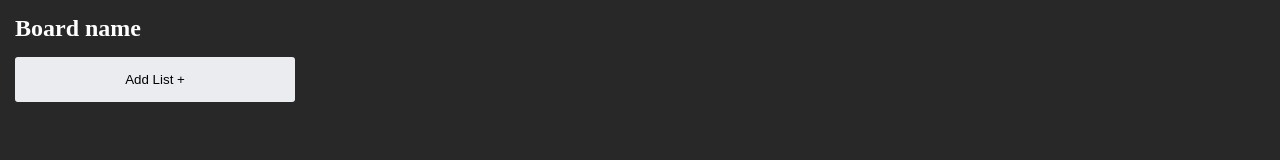
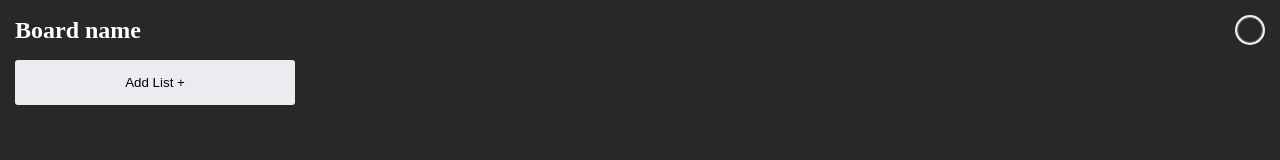
Before and after one commit to BlackBearFTW/DragAndDrop-TodoApp, a React (Create React App) app: page / in a window 1280 px wide. Shown: the top 160 px of the page. Built offline with nearby package versions, Linux system fonts and the light colour scheme.

Commit message:
added ghpages, changes manifest, added more styling and added colorpicker

```diff
--- a/public/index.html
+++ b/public/index.html
@@ -7,7 +7,7 @@
     <meta name="theme-color" content="#000000" />
     <meta
       name="description"
-      content="Web site created using create-react-app"
+      content="Simple Drag and Drop Todo App"
     />
     <link rel="apple-touch-icon" href="%PUBLIC_URL%/logo192.png" />
     <!--
@@ -24,7 +24,7 @@
       work correctly both with client-side routing and a non-root public URL.
       Learn how to configure a non-root public URL by running `npm run build`.
     -->
-    <title>React App</title>
+    <title>Drag and Drop Todo App</title>
   </head>
   <body>
     <noscript>You need to enable JavaScript to run this app.</noscript>
--- a/src/App.tsx
+++ b/src/App.tsx
@@ -17,6 +17,7 @@ import List from "./components/List";
 import Card from "./components/Card";
 import AddList from "./components/AddList";
 import {DragDropContext, DropResult} from "react-beautiful-dnd";
+import ObjectUtil from "./utils/ObjectUtil";
 
 /* Service variables */
 let boardService: BoardService;
@@ -24,7 +25,7 @@ let listService: ListService;
 let cardService: CardService;
 
 function App() {
-    const [boardState, setBoardState] = useState<IBoard>({name: "Board name"});
+    const [boardState, setBoardState] = useState<IBoard>({name: "Board name", bg_color: "#282828"});
     const [listsState, setListsState] = useState<IList[]>([]);
     const [cardsState, setCardsState] = useState<ICard[]>([]);
 
@@ -42,6 +43,9 @@ function App() {
         if (board) setBoardState(JSON.parse(board));
         if (lists) setListsState(JSON.parse(lists));
         if (cards) setCardsState(JSON.parse(cards));
+
+        // weird issue, can't use buttons when localStorage has no data. So fixed by reloading.
+        if (!board) window.location.reload();
     }, [])
 
     useEffect(() => {
@@ -51,12 +55,27 @@ function App() {
     }, [boardState, listsState, cardsState]);
 
     const onDragEnd = (result: DropResult) => {
+        const {draggableId, source, destination} = result;
 
+        if (!destination) return;
+        if (destination.index === source.index && destination.droppableId === source.droppableId) return;
+
+        setCardsState((state: any) => {
+            const newState = ObjectUtil.deepCopy(state);
+            let card = newState.find((item: ICard) => item.id === draggableId)!;
+
+            card.list_id = destination.droppableId;
+
+            newState.splice(source.index, 1);
+            newState.splice(destination.index, 0, card);
+
+            return newState;
+        });
     }
 
     return (
         <div className="App">
-            <Board name={boardState!.name} boardService={boardService}>
+            <Board data={boardState} boardService={boardService}>
             <DragDropContext onDragEnd={onDragEnd}>
                 {listsState!.map((list) => (
                     // Generate List
--- a/src/components/AddList.tsx
+++ b/src/components/AddList.tsx
@@ -9,6 +9,7 @@ const Button = styled.button`
   flex: none;
   align-self: flex-start;
   padding: 15px;
+  cursor: pointer;
 
   * ~ & {
     margin-left: 15px;
--- a/src/components/Board.tsx
+++ b/src/components/Board.tsx
@@ -1,23 +1,51 @@
 import styled from "styled-components";
 import {ReactNode, useRef, useState} from "react";
 import BoardService from "../services/BoardService";
+import IBoard from "../interfaces/IBoard";
 
 const BoardWrapper = styled.div`
   display: flex;
   flex-flow: column;
   height: 100%;
-  background: #282828;
 `;
 
-const Header = styled.h2`
-  margin: 0;
-  padding: 15px;
-  color: white;
+const Header = styled.div`
+  display: inline-flex;
+  justify-content: space-between;
+  align-items: center;
+
+  & > * {
+    margin: 0;
+    padding: 15px;
+    cursor: pointer;
+  }
+
+  & > input[type="color"] {
+    border-radius: 100%;
+    height: 30px;
+    width: 30px;
+    border: none;
+    padding: 2px;
+    margin: 15px;
+
+    &::-webkit-color-swatch-wrapper {
+      padding: 0px;
+      border-radius: 100%;
+    }
+
+    &::-webkit-color-swatch {
+      padding: 0px;
+      border-radius: 100%;
+    }
+  }
+
 `;
+
+
 
 const HeaderInput = styled.input`
   margin: 0;
-  padding: 0;
+  padding: 15px;
   color: white;
   border: none;
   background: transparent;
@@ -35,7 +63,7 @@ const ListsContainer = styled.div`
   overflow-x: auto;
 `;
 
-const Board = ({name, boardService, children}: { name: string, boardService: BoardService, children: ReactNode }) => {
+const Board = ({data, boardService, children}: { data: IBoard, boardService: BoardService, children: ReactNode }) => {
     const [toggle, setToggle] = useState(false)
     const inputRef = useRef<HTMLInputElement>(null);
 
@@ -52,13 +80,14 @@ const Board = ({name, boardService, children}: { name: string, boardService: Boa
     }
 
     return (
-        <BoardWrapper>
-            <Header onDoubleClick={() => setToggle(true)}>
-                {(toggle) ? (<HeaderInput type="text" ref={inputRef} defaultValue={name}
+        <BoardWrapper style={{background: data.bg_color, color: "#ffffff"}} >
+            <Header>
+                {(toggle) ? (<HeaderInput type="text" ref={inputRef} defaultValue={data.name}
                                           onBlur={handleCompletion}
                                           onKeyDown={handleKeyDown}/>) :
-                    <>{name}</>
+                    <h2 onDoubleClick={() => setToggle(true)}>{data.name}</h2>
                 }
+                <input type="color" value={data.bg_color} onChange={(event) => boardService.changeColor(event.target.value)}/>
             </Header>
             <ListsContainer>
                 {children}
--- a/src/components/Card.tsx
+++ b/src/components/Card.tsx
@@ -11,6 +11,7 @@ const CardWrapper = styled.div`
   padding: 10px;
   border-radius: 3px;
   overflow-wrap: break-word;
+  color: black;
 
   & ~ & {
     margin-top: 5px;
@@ -49,6 +50,7 @@ const ContentWrapper = styled.div`
     align-items: center;
     padding: 0 5px 0 15px;
     color: white;
+    cursor: pointer;
   }
 
 `;
--- a/src/components/List.tsx
+++ b/src/components/List.tsx
@@ -53,6 +53,9 @@ const CardWrapper = styled.div`
 const Header = styled.h4`
   padding: 10px;
   margin: 0;
+  cursor: pointer;
+  color: black;
+
 
   &:hover > * div:last-of-type {
     color: black;
@@ -80,6 +83,8 @@ const Button = styled.button`
   border: none;
   background: lightgray;
   padding: 15px;
+  cursor: pointer;
+  border-radius: 0 0 3px 3px;
 `;
 
 const ContentWrapper = styled.div`
--- a/src/interfaces/IBoard.d.ts
+++ b/src/interfaces/IBoard.d.ts
@@ -1,4 +1,5 @@
 
 export default interface IBoard {
     name: string;
+    bg_color: string;
 }
--- a/src/services/BoardService.ts
+++ b/src/services/BoardService.ts
@@ -16,6 +16,14 @@ class BoardService {
             return newState;
         });
     }
+
+    public changeColor(value: string) {
+        this.stateFunction((state: any) => {
+            const newState = ObjectUtil.deepCopy(state);
+            newState.bg_color = value;
+            return newState;
+        })
+    }
 }
 
 export default BoardService;
```
Also changed, not shown: package.json (+6 -2 lines), public/manifest.json, 1 other file (tests, documents, lock files or other folders).
